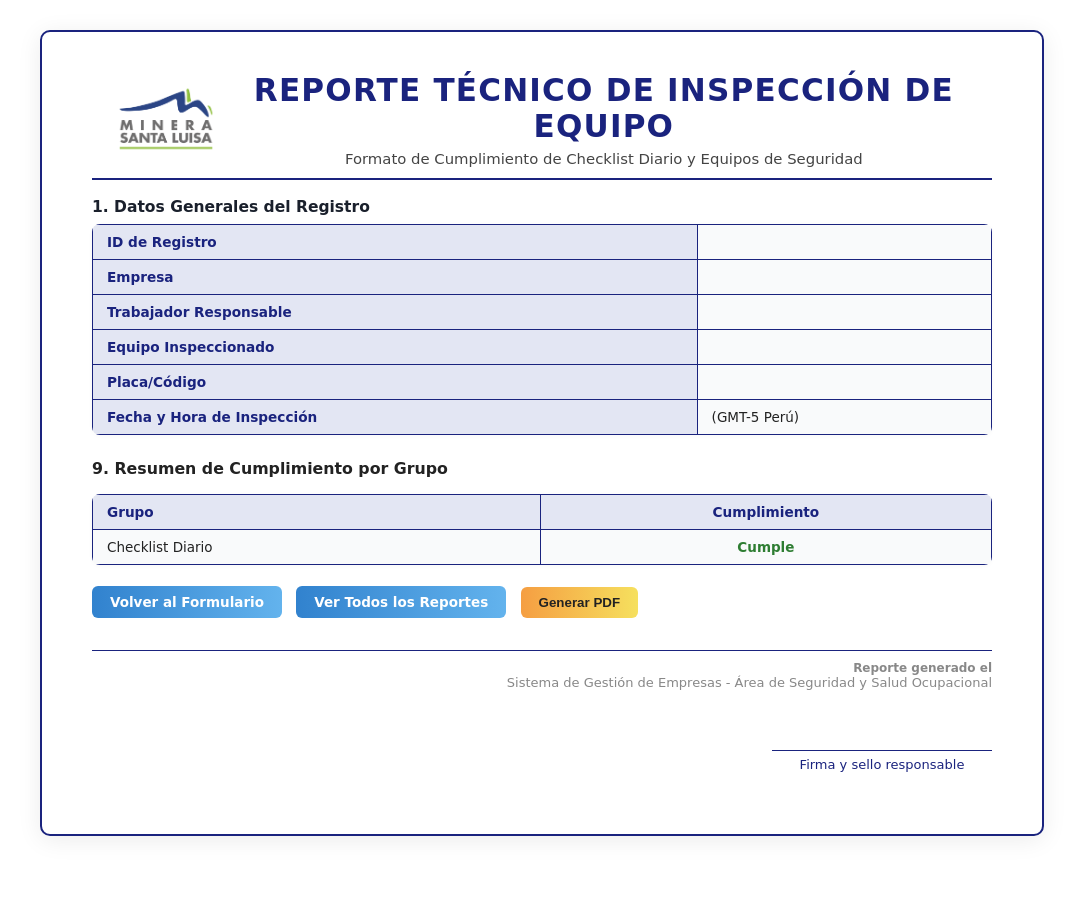
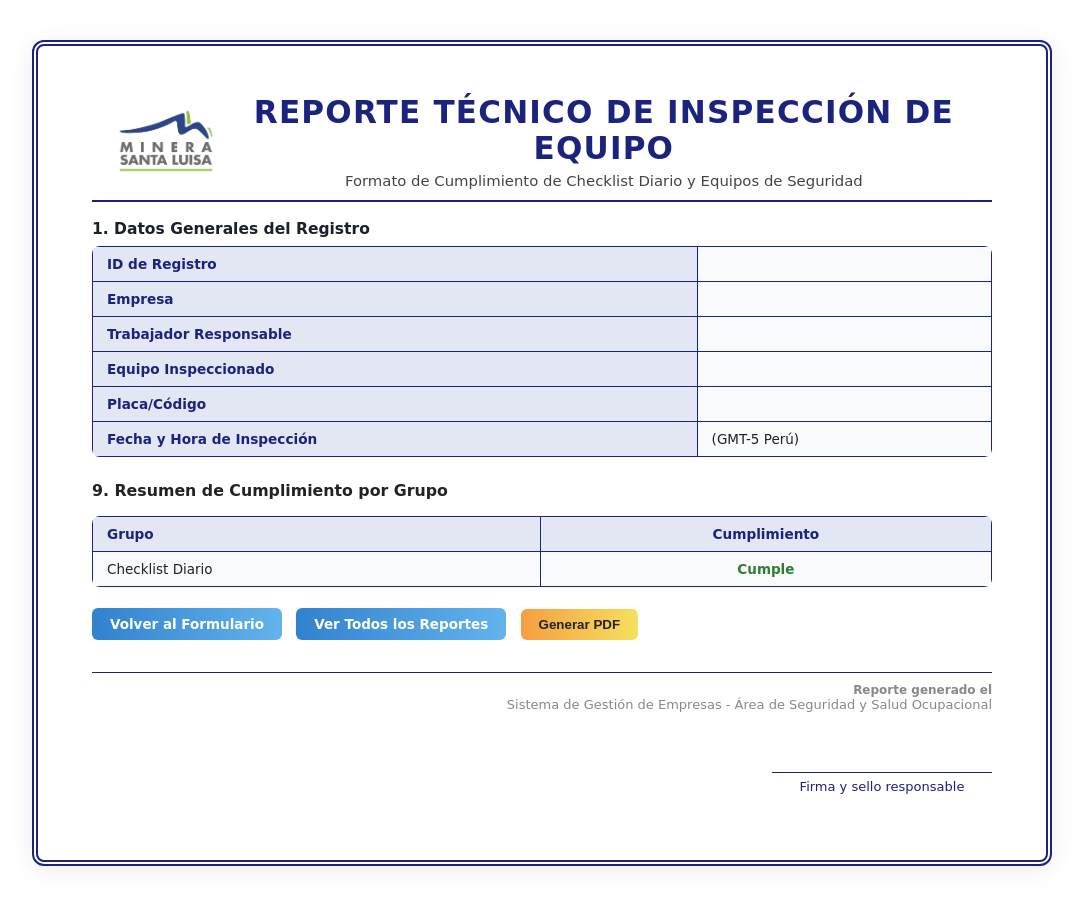
Before and after one commit to estif18/project-sso, a Flask app: template templates/report.html in a window 1280 px wide. Shown: the whole page, without its empty margins (98-1181 px from the left). Before the commit the page ends 836 px from the top, so only its background shows below. Run offline with Flask 3, Linux system fonts and the light colour scheme; the template is opened without the code that fills it, so the values that code supplies are empty; parts of the project's set-up code (start-up, migrations or seed data) failed here and were passed over; some libraries are stand-ins or nearby versions.

Commit message:
Add files via upload

```diff
--- a/templates/report.html
+++ b/templates/report.html
@@ -13,15 +13,24 @@
         margin: 0;
         padding: 0;
     }
+    /* --- Borde tipo documento Word para PDF y pantalla --- */
+    .pdf-outer {
+        background: #fff;
+        padding: 40px 0; /* margen blanco superior/inferior */
+        min-width: 1000px;
+        display: flex;
+        justify-content: center;
+    }
     .pdf-container {
+        background: #fff;
+        border: 6px double #1a237e;
+        box-shadow: 0 4px 24px rgba(0,0,0,0.08);
+        border-radius: 12px;
         max-width: 900px;
         min-width: 900px;
-        margin: 30px auto;
-        padding: 40px 50px 32px 50px;
-        background: #fff;
-        border-radius: 10px;
-        border: 2.5px solid #1a237e;
-        box-shadow: 0 4px 24px rgba(0,0,0,0.08);
+        margin: 0;
+        padding: 48px 54px 36px 54px;
+        position: relative;
     }
     .header-flex {
         display: flex;
@@ -135,6 +144,7 @@
     </style>
 </head>
 <body>
+    <div class="pdf-outer">
         <div class="pdf-container">
             <div class="header-flex">
                 <div class="logo-header">
@@ -312,6 +322,7 @@
                 </div>
             </div>
         </div>
+    </div>
     {% if not pdf_mode %}
     <!-- jsPDF y html2canvas para exportar PDF en el navegador -->
     <script src="https://cdnjs.cloudflare.com/ajax/libs/jspdf/2.5.1/jspdf.umd.min.js"></script>
@@ -320,22 +331,24 @@
     document.getElementById('btn-pdf-navegador').addEventListener('click', function() {
         const { jsPDF } = window.jspdf;
         const doc = new jsPDF('p', 'pt', 'a4');
-        const element = document.querySelector('.pdf-container');
-        html2canvas(element, { scale: 2 }).then(canvas => {
+        const element = document.querySelector('.pdf-outer'); // Captura el borde externo
+        html2canvas(element, { scale: 2, backgroundColor: '#fff' }).then(canvas => {
             const imgData = canvas.toDataURL('image/png');
             const pageWidth = doc.internal.pageSize.getWidth();
             const pageHeight = doc.internal.pageSize.getHeight();
-            const imgWidth = pageWidth;
+            // Calcula el tamaño de la imagen para dejar márgenes tipo Word
+            const margin = 32; // margen blanco en PDF
+            const imgWidth = pageWidth - margin * 2;
             const imgHeight = canvas.height * imgWidth / canvas.width;
-            let position = 0;
-            doc.addImage(imgData, 'PNG', 0, position, imgWidth, imgHeight);
+            let position = margin;
+            doc.addImage(imgData, 'PNG', margin, position, imgWidth, imgHeight);
             // Si el contenido es más largo que una página, añade páginas
             let remainingHeight = imgHeight;
-            while (remainingHeight > pageHeight) {
-                position -= pageHeight;
+            while (remainingHeight > pageHeight - margin * 2) {
+                position -= (pageHeight - margin * 2);
                 doc.addPage();
-                doc.addImage(imgData, 'PNG', 0, position, imgWidth, imgHeight);
-                remainingHeight -= pageHeight;
+                doc.addImage(imgData, 'PNG', margin, position, imgWidth, imgHeight);
+                remainingHeight -= (pageHeight - margin * 2);
             }
             doc.save('reporte_checklist.pdf');
         });
```
Also changed, not shown: 1 other file. Lines whose indentation alone changed are shown as unchanged.
